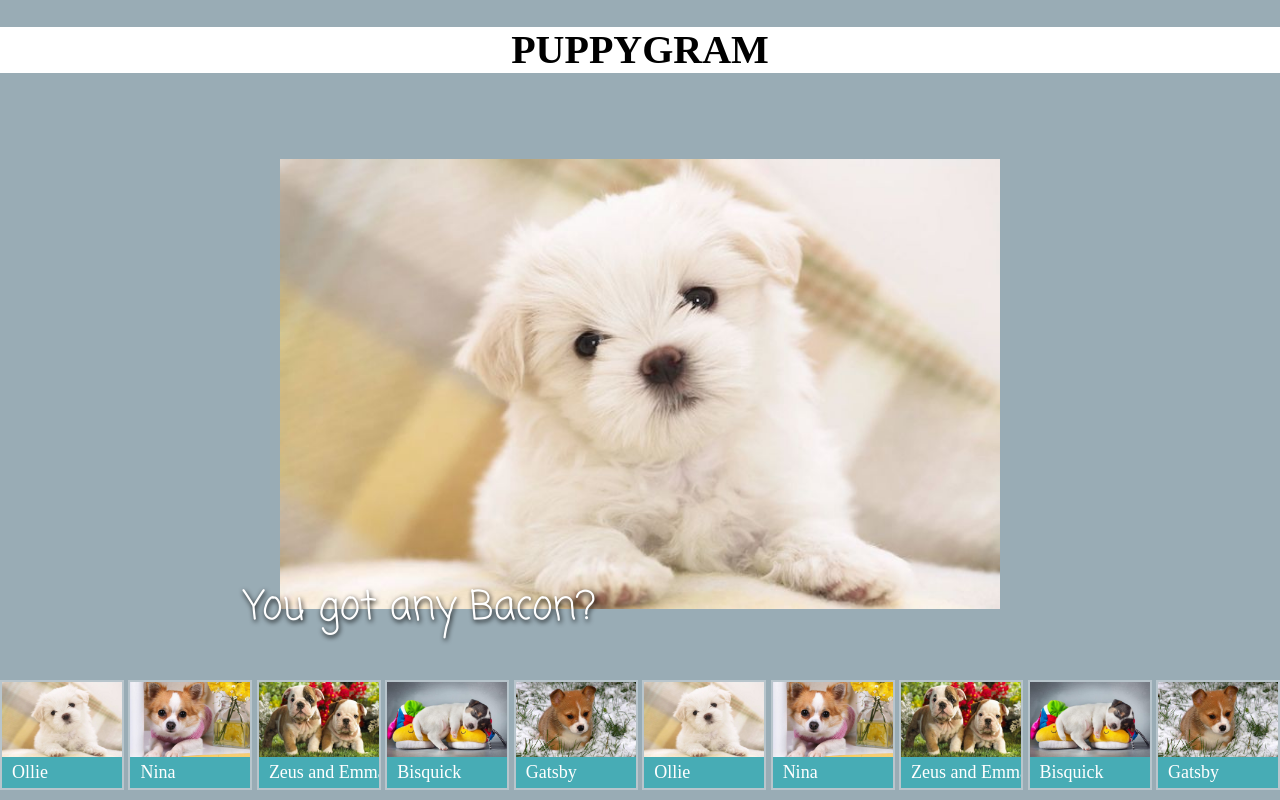
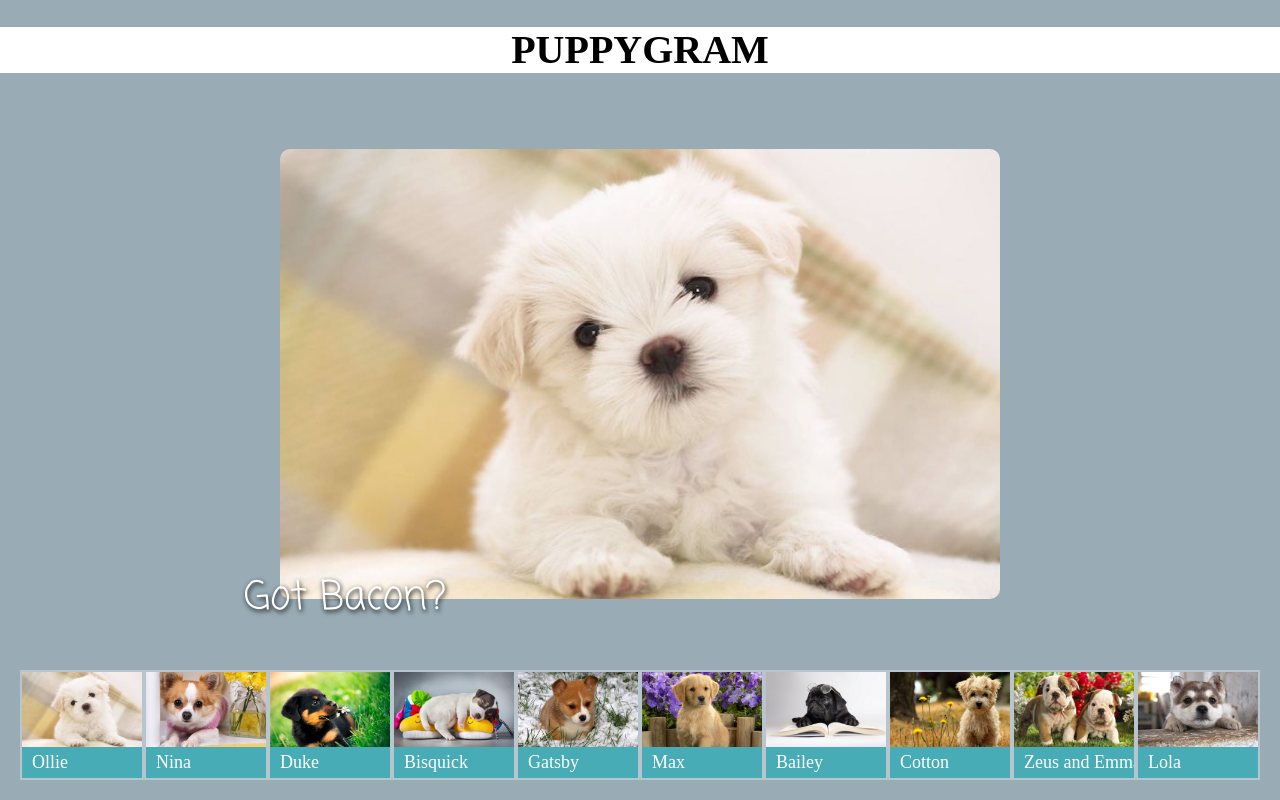
Before and after one commit to vinh512/puppy-gram, a plain HTML site: page index.html in a window 1280 px wide. Drawn offline with nearby package versions, Linux system fonts and the light colour scheme; a web font is replaced by a local one.

Commit message:
added new images

```diff
--- a/css/styles.css
+++ b/css/styles.css
@@ -43,6 +43,7 @@ a {
   display: flex;
   justify-content: space-between;
 
+  margin: 20px;
   list-style: none;
   padding: 0; /* overrides default ul padding value which indents the li items */
   white-space: nowrap; /* prevents the thumbnails from wrapping to the next line */
@@ -89,6 +90,8 @@ a {
 
 .detail-image {
   width: 90%;
+  /*border: 1px solid #D7D9DA;*/
+  border-radius: 10px;
 }
 
 .detail-image-title {
--- a/index.html
+++ b/index.html
@@ -2,6 +2,7 @@
 <html>
   <head>
     <meta charset="utf-8">
+    <meta name="viewport" content="width=device-width, initial-scale=1">
     <title>Puppygram</title>
     <link rel="stylesheet" href="https://cdnjs.cloudflare.com/ajax/libs/normalize/7.0.0/normalize.min.css">
     <link rel="stylesheet" href="css/styles.css">
@@ -31,8 +32,8 @@
         <!-- Puppy Pic 3 -->
         <li class="thumbnail-item">
           <a href="#">
-            <img class="thumbnail-image" src="images/Zeus_Emma.jpg" alt="Zues and Emma the puppies">
-            <span class="thumbnail-title">Zeus and Emma</span>
+            <img class="thumbnail-image" src="images/Duke.jpg" alt="Duke the puppy">
+            <span class="thumbnail-title">Duke</span>
           </a>
         </li>
         <!-- Puppy Pic 4 -->
@@ -49,51 +50,48 @@
             <span class="thumbnail-title">Gatsby</span>
           </a>
         </li>
-
-        <!-- ***************************************** -->
+        <!-- Puppy Pic 6 -->
         <li class="thumbnail-item">
           <a href="#">
-            <img class="thumbnail-image" src="images/Ollie.jpg" alt="Ollie the puppy">
-            <span class="thumbnail-title">Ollie</span>
+            <img class="thumbnail-image" src="images/Max.jpg" alt="Max the puppy">
+            <span class="thumbnail-title">Max</span>
           </a>
         </li>
-        <!-- Puppy Pic 2 -->
+        <!-- Puppy Pic 7 -->
         <li class="thumbnail-item">
           <a href="#">
-            <img class="thumbnail-image" src="images/Nina.jpg" alt="Nina the puppy">
-            <span class="thumbnail-title">Nina</span>
+            <img class="thumbnail-image" src="images/Bailey.jpg" alt="Bailey the puppy">
+            <span class="thumbnail-title">Bailey</span>
           </a>
         </li>
-        <!-- Puppy Pic 3 -->
+        <!-- Puppy Pic 8 -->
         <li class="thumbnail-item">
           <a href="#">
-            <img class="thumbnail-image" src="images/Zeus_Emma.jpg" alt="Zues and Emma the puppies">
+            <img class="thumbnail-image" src="images/Cotton.jpg" alt="Cotton the puppy">
+            <span class="thumbnail-title">Cotton</span>
+          </a>
+        </li>
+        <!-- Puppy Pic 9 -->
+        <li class="thumbnail-item">
+          <a href="#">
+            <img class="thumbnail-image" src="images/Zeus_Emma.jpg" alt="Zeus &amp; Emma the puppies">
             <span class="thumbnail-title">Zeus and Emma</span>
           </a>
         </li>
-        <!-- Puppy Pic 4 -->
+        <!-- Puppy Pic 10 -->
         <li class="thumbnail-item">
           <a href="#">
-            <img class="thumbnail-image" src="images/Bisquick.jpg" alt="Bisquick">
-            <span class="thumbnail-title">Bisquick</span>
+            <img class="thumbnail-image" src="images/Lola.jpg" alt="Lola the puppy">
+            <span class="thumbnail-title">Lola</span>
           </a>
         </li>
-        <!-- Puppy Pic 5 -->
-        <li class="thumbnail-item">
-          <a href="#">
-            <img class="thumbnail-image" src="images/Gatsby.jpg" alt="Gatsby the puppy">
-            <span class="thumbnail-title">Gatsby</span>
-          </a>
-        </li>
-        <!-- ***************************************** -->
-
       </ul>
 
       <!-- Container for main image -->
       <div class="detail-image-container">
         <div class="detail-image-frame">
           <img class="detail-image" src="images/ollie.jpg" alt="">
-          <span class="detail-image-title">You got any Bacon?</span>
+          <span class="detail-image-title">Got Bacon?</span>
         </div>
       </div>
 
```
Also changed, not shown: images/Bailey.jpg (added), images/Cotton.jpg (added), images/Duke.jpg (added), images/Lola.jpg (added), images/Max.jpg (added).
